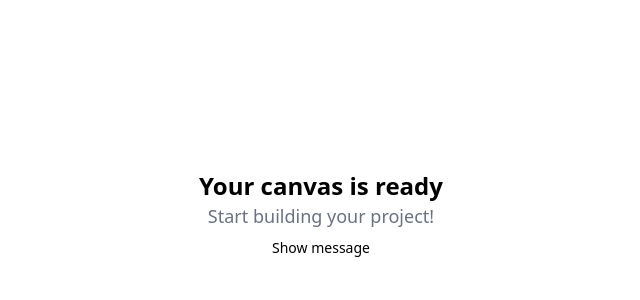
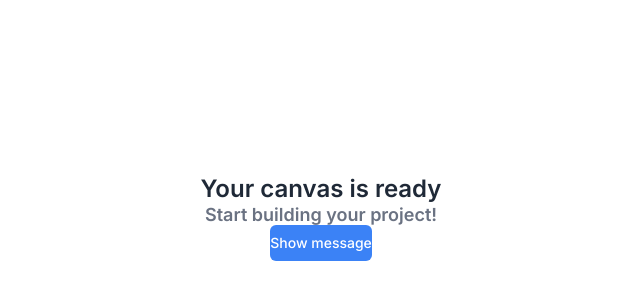
Before and after one commit to od41/create-a-single-page-website-m57628, a React (Vite) app: page / in a window 1280 px wide. Shown: the part 214-514 px from the top of the page, without its empty margins (319-959 px from the left). Built offline with nearby package versions, Linux system fonts and the light colour scheme.

Commit message:
Task 1: Configure Tailwind CSS in the project and establish base styles using the Inter font family and clean design system as specified in the theme requirements.

```diff
--- a/index.html
+++ b/index.html
@@ -4,6 +4,9 @@
     <meta charset="UTF-8" />
     <link rel="icon" type="image/svg+xml" href="/vite.svg" />
     <meta name="viewport" content="width=device-width, initial-scale=1.0" />
+    <link rel="preconnect" href="https://fonts.googleapis.com" />
+    <link rel="preconnect" href="https://fonts.gstatic.com" crossorigin />
+    <link href="https://fonts.googleapis.com/css2?family=Inter:wght@400;500;600;700;800&display=swap" rel="stylesheet" />
     <title>Youcode App</title>
   </head>
   <body>
--- a/src/index.css
+++ b/src/index.css
@@ -1,16 +1,50 @@
 @import "tailwindcss";
+
+@theme {
+  /* Primary color - blue-500 */
+  --color-primary: #3b82f6;
+  --color-primary-foreground: #ffffff;
+
+  /* Font family */
+  --font-sans: 'Inter', ui-sans-serif, system-ui, sans-serif, "Apple Color Emoji", "Segoe UI Emoji", "Segoe UI Symbol", "Noto Color Emoji";
+}
+
+* {
+  box-sizing: border-box;
+  margin: 0;
+  padding: 0;
+}
 
 body {
   margin: 0;
-  display: flex;
-  place-items: center;
+  font-family: var(--font-sans);
+  -webkit-font-smoothing: antialiased;
+  -moz-osx-font-smoothing: grayscale;
   min-width: 320px;
+  min-height: 100vh;
+  background-color: white;
+  color: #1f2937;
+}
+
+#root {
+  width: 100%;
+  height: 100%;
   min-height: 100vh;
 }
 
-#root {
-  max-width: 1280px;
-  margin: 0 auto;
-  padding: 2rem;
-  text-align: center;
+/* Ensure proper text rendering */
+h1, h2, h3, h4, h5, h6 {
+  font-weight: 600;
+  line-height: 1.2;
 }
+
+p {
+  line-height: 1.6;
+}
+
+/* Smooth transitions */
+* {
+  transition-property: color, background-color, border-color;
+  transition-duration: 150ms;
+  transition-timing-function: cubic-bezier(0.4, 0, 0.2, 1);
+}
```
